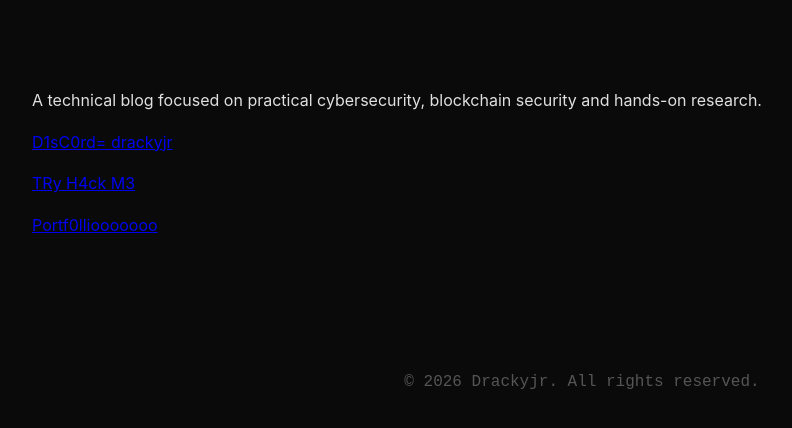
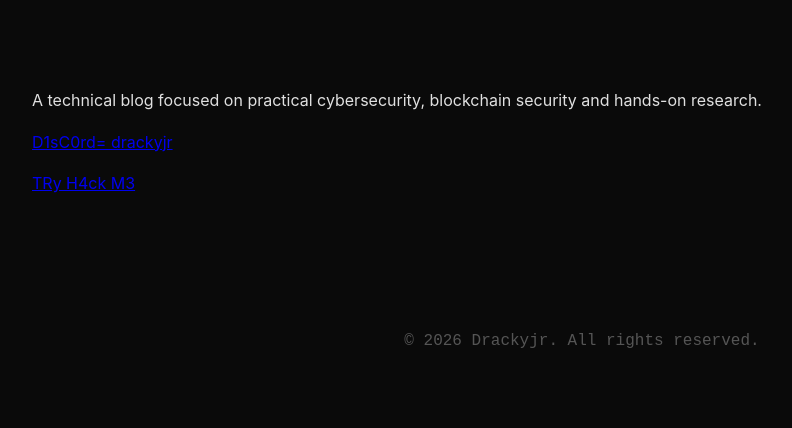
Before and after one commit to drackyjr/drackyjr.github.io, a website: page about.html in a window 1280 px wide. Shown: the part 330-758 px from the top of the page, without its empty margins (58-850 px from the left). Drawn offline with Linux system fonts and the light colour scheme.

Commit message:
Remove outdated portfolio link from about.html
Removed a link to an outdated portfolio from the About Us page.

```diff
--- a/about.html
+++ b/about.html
@@ -26,7 +26,6 @@
             <p>A technical blog focused on practical cybersecurity, blockchain security and hands-on research.</p>
             <p><a href="https://discordapp.com/users/886128141494517810" target="_blank">D1sC0rd= drackyjr</a></p>
             <p><a href="https://tryhackme.com/p/dracky4u" target="_blank">TRy H4ck M3</a></p>
-            <p><a href="https://pranavbpawar.github.io/" target="_blank">Portf0lliooooooo</a></p>
         </section>
     </main>
 
```
